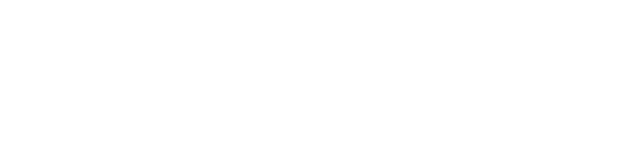
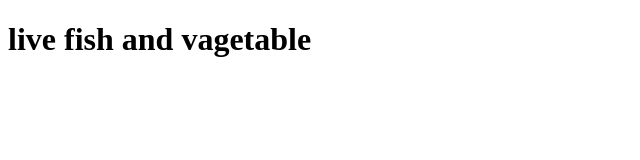
Before and after one commit to Yaminriyad/good-project, a plain HTML site: page green grocery main owner/green grocery mart.html in a window 1280 px wide. Shown: the whole page, without its empty margins (0-640 px from the left). Drawn offline with Linux system fonts and the light colour scheme.

Commit message:
tomar message

```diff
--- a/green grocery main owner/green grocery mart.html
+++ b/green grocery main owner/green grocery mart.html
@@ -3,9 +3,10 @@
 <head>
     <meta charset="UTF-8">
     <meta name="viewport" content="width=device-width, initial-scale=1.0">
-    <title>Document</title>
+    <title>green grocery</title>
 </head>
 <body>
+    <h1>live fish and vagetable </h1>
 
 </body>
 </html>
```
